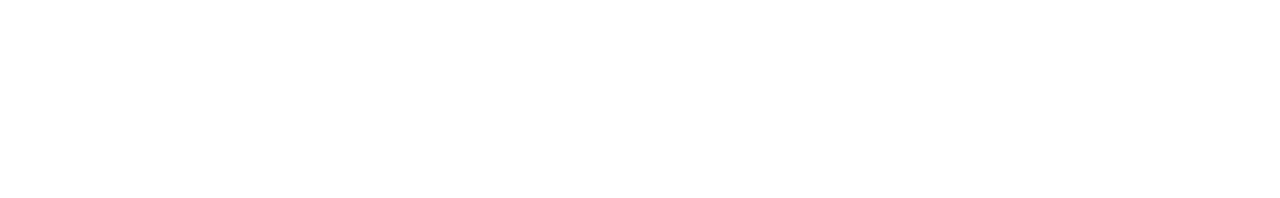
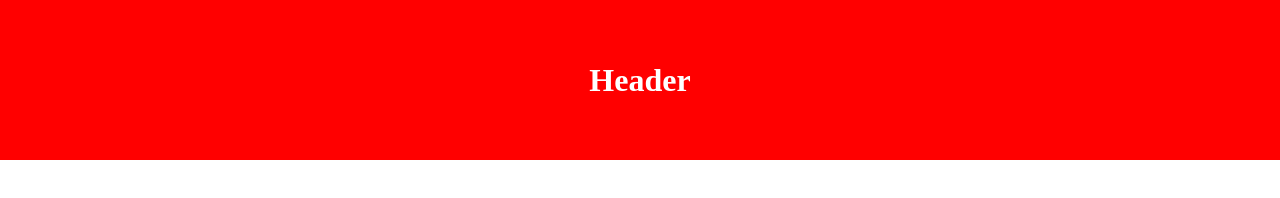
Before and after one commit to hqtriaidenboizz/GitFlow, a plain HTML site: page index.html in a window 1280 px wide. Drawn offline with Linux system fonts and the light colour scheme.

Commit message:
create header

```diff
--- a/index.html
+++ b/index.html
@@ -11,8 +11,9 @@
 
 <body>
 
-
-
+  <header class="center">
+    <h1>Header</h1>
+  </header>
 </body>
 
 </html>
```
